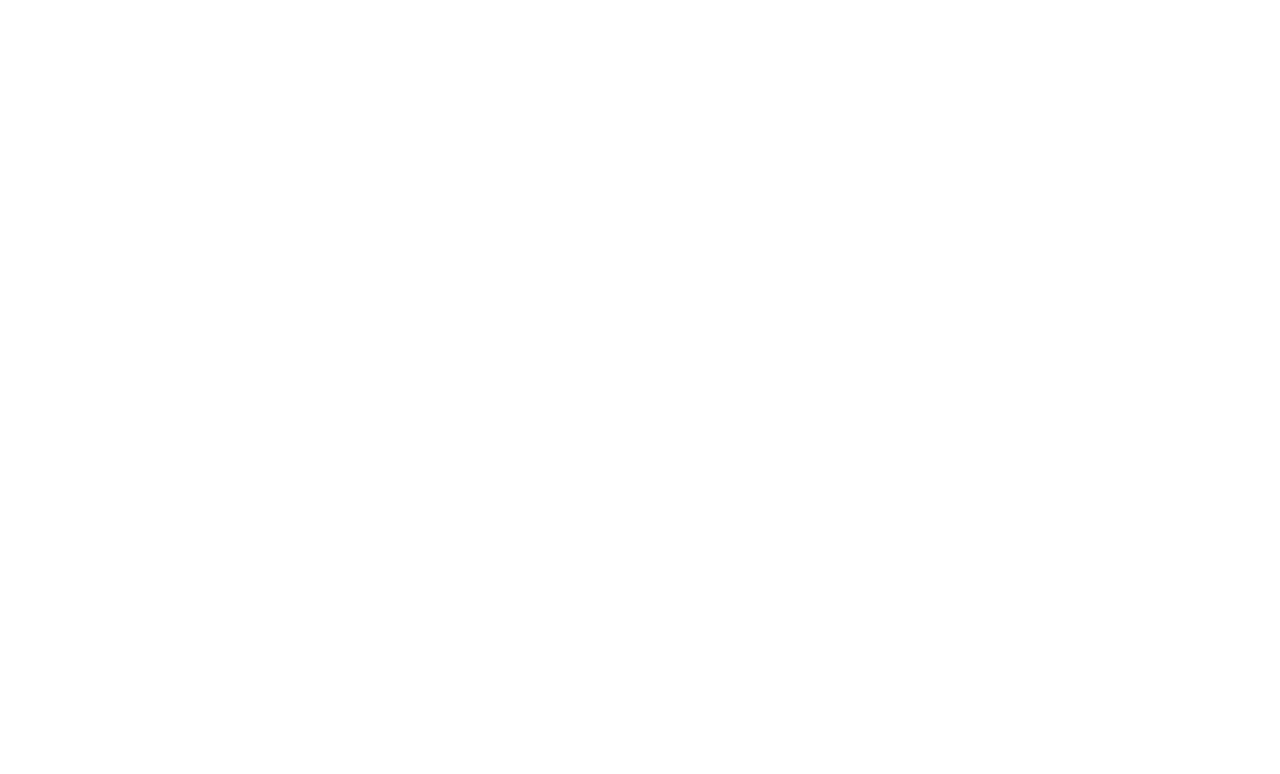
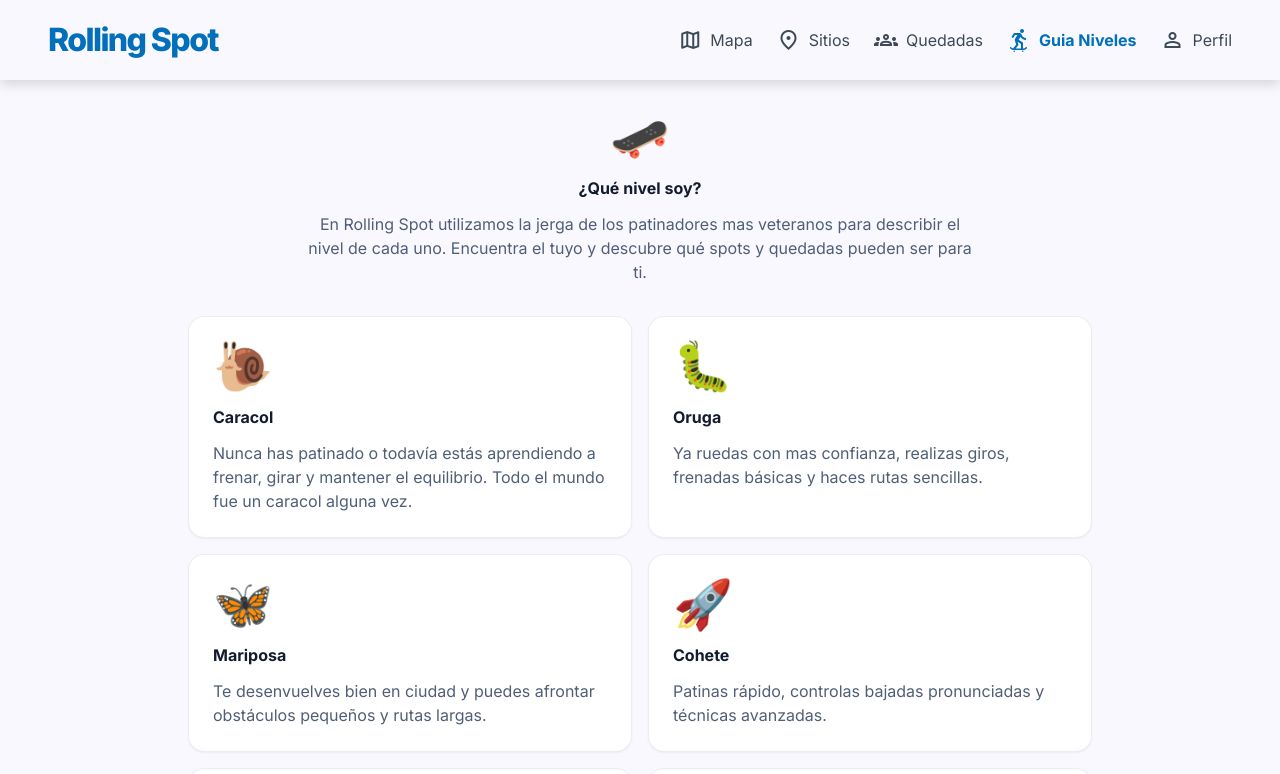
Before and after one commit to Andrie42/Rolling-Spot, a React (Vite) app: page /levels in a window 1280 px wide. Before the commit this address had no page. Shown: the top 774 px of the page. Built offline with nearby package versions, Linux system fonts and the light colour scheme.

Commit message:
Added: Levels description page, navbar in SpotDetail desktop page

```diff
--- a/src/App.jsx
+++ b/src/App.jsx
@@ -7,6 +7,7 @@
 import MeetupsPage from "./pages/MeetupsPage";
 import ProfilePage from "./pages/ProfilePage";
 import { initialSpots } from "./data/spots";
+import LevelsPage from "./pages/LevelsPage";
 
 export default function App() {
   const [spots, setSpots] = useState(initialSpots);
@@ -34,6 +35,11 @@
       />
 
       <Route
+        path="/levels"
+        element={<LevelsPage />}
+      />
+
+      <Route
         path="/spot/:id"
         element={<SpotDetail spots={spots} />}
       />
--- a/src/components/Navbar.jsx
+++ b/src/components/Navbar.jsx
@@ -1,17 +1,12 @@
 import { Link } from "react-router-dom";
 
-/**
- * Desktop top navigation bar (hidden on mobile).
- * Shows the ROLLERHUB logo and a set of nav links.
- * The active link is highlighted with primary color + bold weight.
- *
- * @param {string} activeTab - One of: "map" | "spots" | "meetups" | "profile"
- */
+
 export default function Navbar({ activeTab }) {
     const links = [
         { id: "map",     label: "Mapa",     icon: "map",         path: "/map" },
         { id: "spots",   label: "Sitios",   icon: "location_on", path: "/" },
         { id: "meetups", label: "Quedadas", icon: "groups",      path: "/meetups" },
+        { id: "levels", label: "Guia Niveles", icon: "skateboarding", path: "/levels" },
         { id: "profile", label: "Perfil",   icon: "person",      path: "/profile" },
     ];
 
--- a/src/constants/levels.js
+++ b/src/constants/levels.js
@@ -1,26 +1,32 @@
 export const LEVELS = {
     CARACOL: {
         label: "Caracol",
-        icon: "🐌"
+        icon: "🐌",
+        description: "Nunca has patinado o todavía estás aprendiendo a frenar, girar y mantener el equilibrio. Todo el mundo fue un caracol alguna vez."
     },
     ORUGA: {
         label: "Oruga",
-        icon: "🐛"
+        icon: "🐛",
+        description: "Ya ruedas con mas confianza, realizas giros, frenadas básicas y haces rutas sencillas."
     },
     MARIPOSA: {
         label: "Mariposa",
-        icon: "🦋"
+        icon: "🦋",
+        description: "Te desenvuelves bien en ciudad y puedes afrontar obstáculos pequeños y rutas largas."
     },
     cOHETE: {
         label: "Cohete",
-        icon: "🚀"
+        icon: "🚀",
+        description: "Patinas rápido, controlas bajadas pronunciadas y técnicas avanzadas."
     },
     UNICORNIO: {
         label: "Unicornio",
-        icon: "🦄"
+        icon: "🦄",
+        description: "Freeride, slalom, saltos y casi cualquier terreno."
     },
     TODOS: {
         label: "Todos",
-        icon: "🌈"
+        icon: "🌈",
+        description: "De caracoles a unicornios, todos son bienvenidos"
     }
 };
--- /dev/null
+++ b/src/pages/LevelsPage.jsx
@@ -0,0 +1,64 @@
+import { LEVELS } from "../constants/levels";
+import MobileHeader from "../components/MobileHeader";
+import Navbar from "../components/Navbar";
+import BottomNavbar from "../components/BottomNavbar";
+
+
+export default function LevelsPage() {
+    const levels = Object.values(LEVELS);
+
+    return (
+        <div className="bg-surface text-on-surface min-h-screen pt-16 pb-24 md:pt-20 md:pb-0">
+
+            <MobileHeader title="Guía de niveles" />
+            <Navbar activeTab="levels" />
+            <BottomNavbar activeTab="levels" />
+
+            <main className="max-w-[1000px] mx-auto px-margin-mobile md:px-margin-desktop py-xl">
+                <section className="text-center mb-xl">
+
+                    <span className="text-5xl">
+                        🛹
+                    </span>
+
+                    <h1 className="font-headline-lg-mobile md:font-headline-lg font-bold mt-md">
+                        ¿Qué nivel soy?
+                    </h1>
+
+                    <p className="font-body-lg text-secondary max-w-2xl mx-auto mt-sm">
+                        En Rolling Spot utilizamos la jerga de los patinadores mas veteranos
+                        para describir el nivel de cada uno. Encuentra el tuyo y
+                        descubre qué spots y quedadas pueden ser para ti.
+                    </p>
+                </section>
+
+                {/* Lista de niveles */}
+                <section className="grid grid-cols-1 md:grid-cols-2 gap-md">
+
+                    {levels.map((level) => (
+
+                        <article
+                            key={level.label}
+                            className="bg-white rounded-2xl border border-outline-variant/30 p-lg shadow-sm hover:shadow-md transition-shadow"
+                        >
+                            <div className="text-5xl mb-md">
+                                {level.icon}
+                            </div>
+                            <h2 className="font-headline-md font-bold">
+                                {level.label}
+                            </h2>
+                            <p className="font-body-md text-secondary mt-sm">
+                                {level.description}
+                            </p>
+
+                        </article>
+
+                    ))}
+
+                </section>
+
+            </main>
+
+        </div>
+    );
+}
--- a/src/pages/SpotDetail.jsx
+++ b/src/pages/SpotDetail.jsx
@@ -54,6 +54,7 @@
                 title="Rolling Spot"
                 onBack={() => navigate(-1)}
             />
+            <Navbar activeTab="/spot/:id" />
 
             <main className="pt-16 max-w-7xl mx-auto md:px-margin-desktop px-0 grid grid-cols-1 md:grid-cols-12 gap-0 md:gap-lg md:pt-24">
                 {/* Hero Section & Left Column on Desktop */}
```
